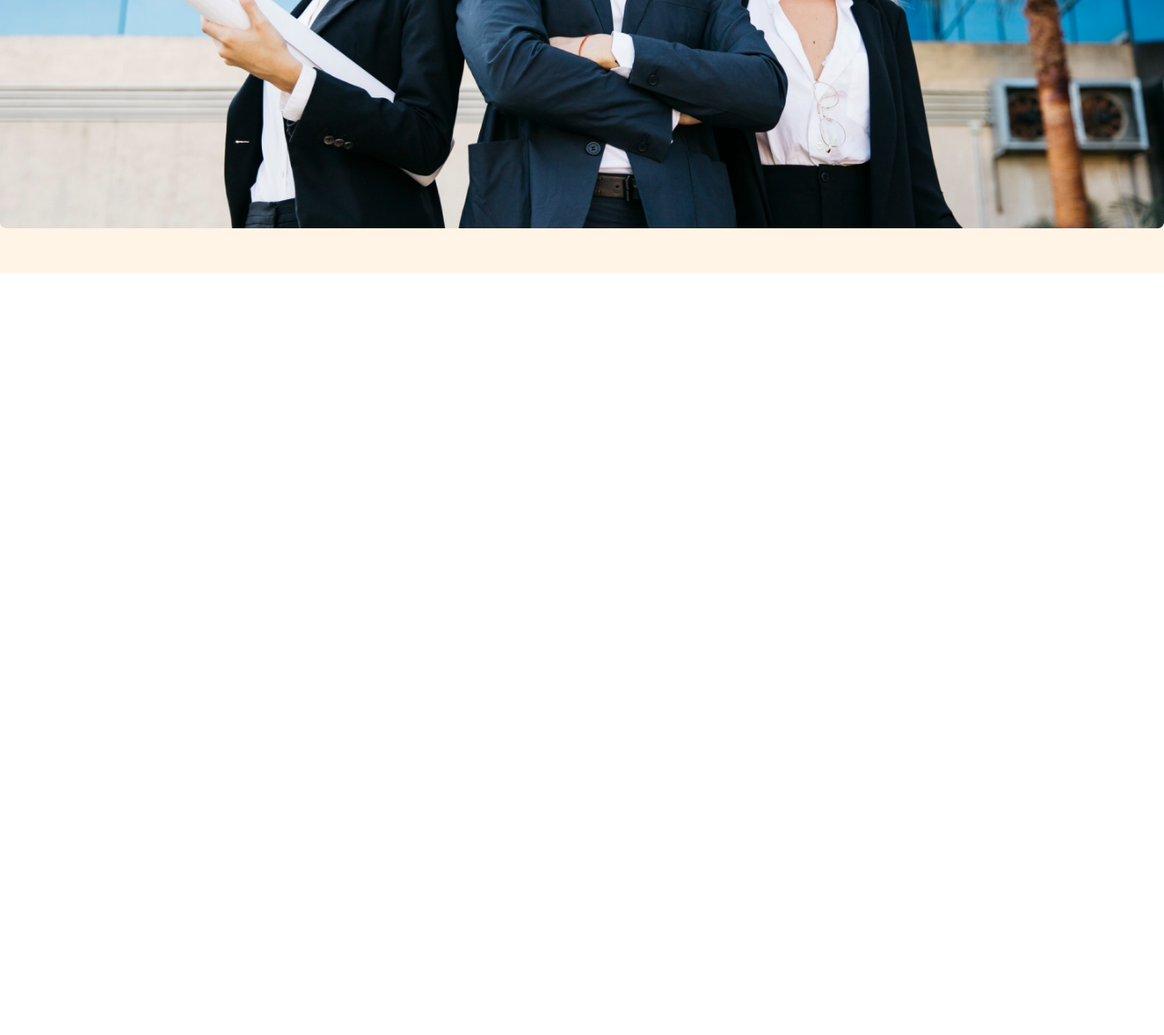
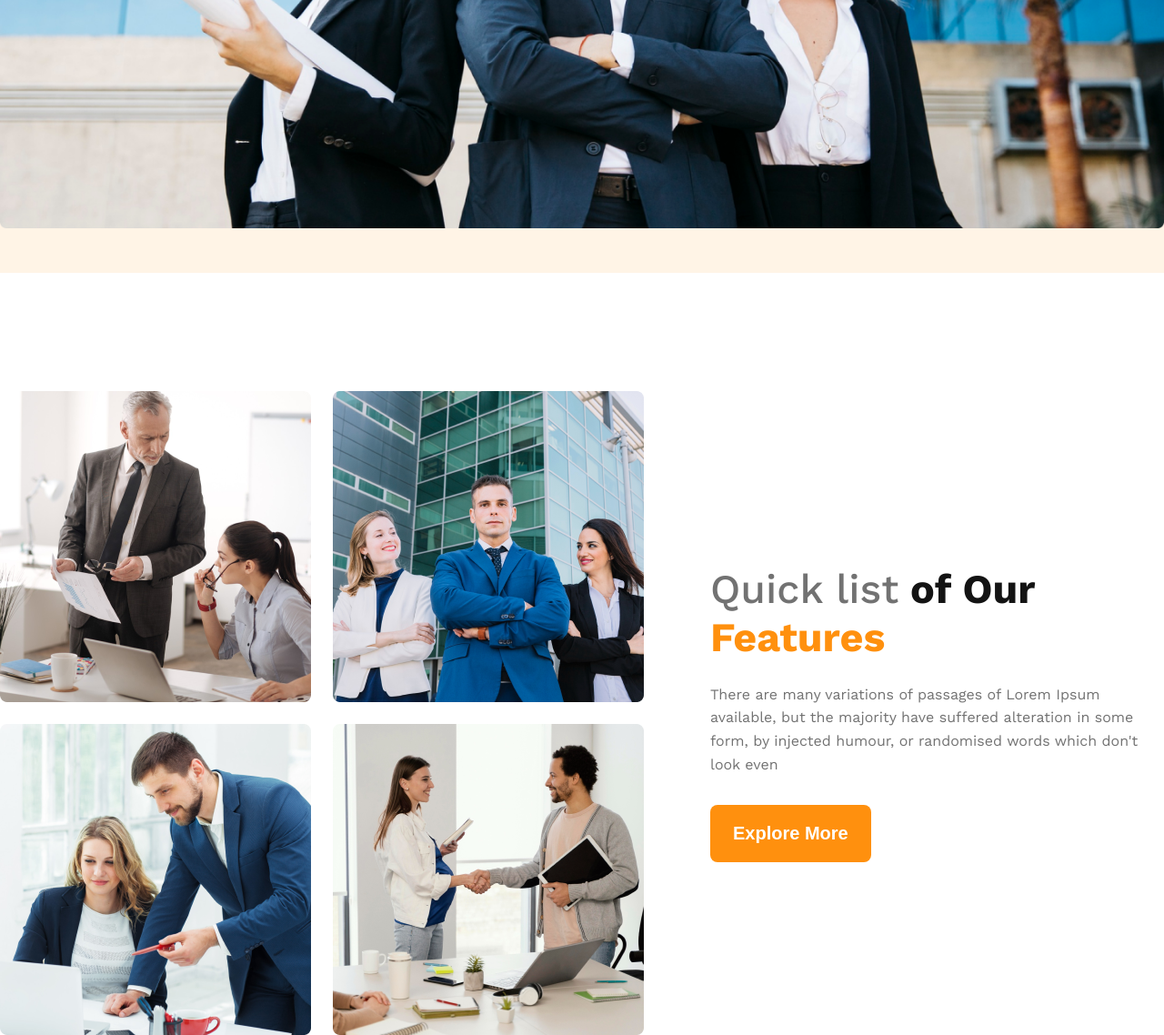
Before and after one commit to RifaOrin/G3-Architects, a plain HTML site: page index.html in a window 1280 px wide. Shown: the part 949-2087 px from the top of the page at 91% size. Before the commit the page ends 1249 px from the top, so only its background shows below. Drawn offline with nearby package versions, Linux system fonts and the light colour scheme.

Commit message:
Team section added

```diff
--- a/index.html
+++ b/index.html
@@ -39,7 +39,29 @@
         <img class="banner-image" src="images/banner.png" alt="" />
       </div>
     </header>
-    <main></main>
+    <main>
+      <section class="teams display-flex">
+        <div class="team-pictures">
+          <img src="images/team1.png" alt="" />
+          <img src="images/team2.png" alt="" />
+          <img src="images/team3.png" alt="" />
+          <img src="images/team4.png" alt="" />
+        </div>
+        <div class="feature-section">
+          <h1 class="feature-title">
+            <span id="quick-list" class="text-light-grey">Quick list</span
+            ><span class="of-our text-black"> of Our </span
+            ><span class="features text-orange">Features</span>
+          </h1>
+          <p class="feature-description text-light-grey">
+            There are many variations of passages of Lorem Ipsum available, but
+            the majority have suffered alteration in some form, by injected
+            humour, or randomised words which don't look even
+          </p>
+          <button class="btn-primary">Explore More</button>
+        </div>
+      </section>
+    </main>
     <footer></footer>
   </body>
 </html>
--- a/styles/architects.css
+++ b/styles/architects.css
@@ -26,7 +26,9 @@
 .text-light-grey {
   color: #727272;
 }
-
+.text-orange {
+  color: #ff900e;
+}
 /* background color */
 .bg-light {
   background-color: rgba(255, 144, 14, 0.1);
@@ -41,6 +43,13 @@
   border-radius: 8px;
   font-weight: 600;
   font-size: 1.25rem;
+}
+main {
+  max-width: 1440px;
+  margin: 0 auto;
+}
+main > section {
+  margin-top: 130px;
 }
 /* header styles */
 
@@ -85,12 +94,41 @@
 .banner-description {
   font-weight: 400;
   font-size: 1rem;
-  line-height: 1.6rem;
+  line-height: 1.6;
   margin-bottom: 32px;
 }
 .banner-image {
   width: 100%;
   margin-bottom: 45px;
+}
+/* Main section */
+
+/* Team section */
+.teams {
+  align-items: center;
+}
+.team-pictures {
+  display: grid;
+  grid-template-columns: repeat(2, 1fr);
+  gap: 24px;
+}
+.feature-section {
+  margin-left: 73px;
+  max-width: 537px;
+}
+
+.feature-title {
+  font-weight: 700;
+  font-size: 2.8rem;
+  margin-bottom: 24px;
+}
+#quick-list {
+  font-weight: 500;
+}
+.feature-description {
+  font-size: 1rem;
+  line-height: 1.6;
+  margin-bottom: 32px;
 }
 /* Responsive Media Query */
 @media screen and (max-width: 576px) {
```
